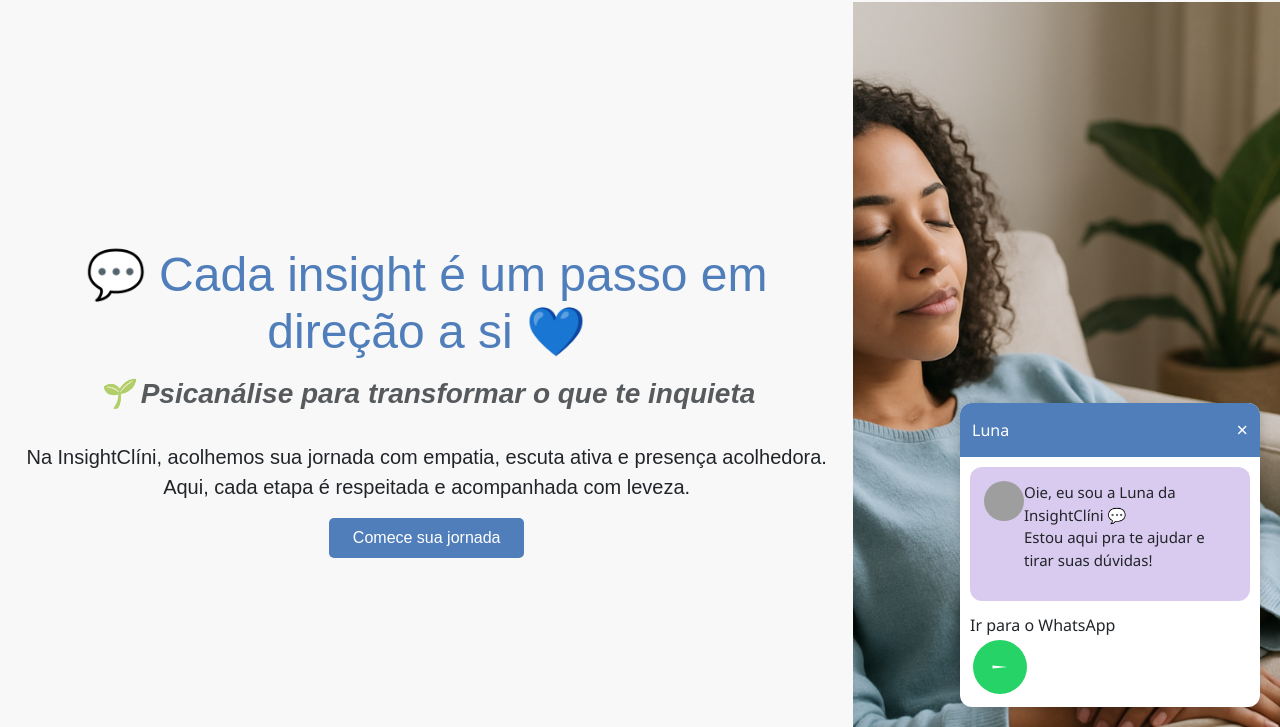
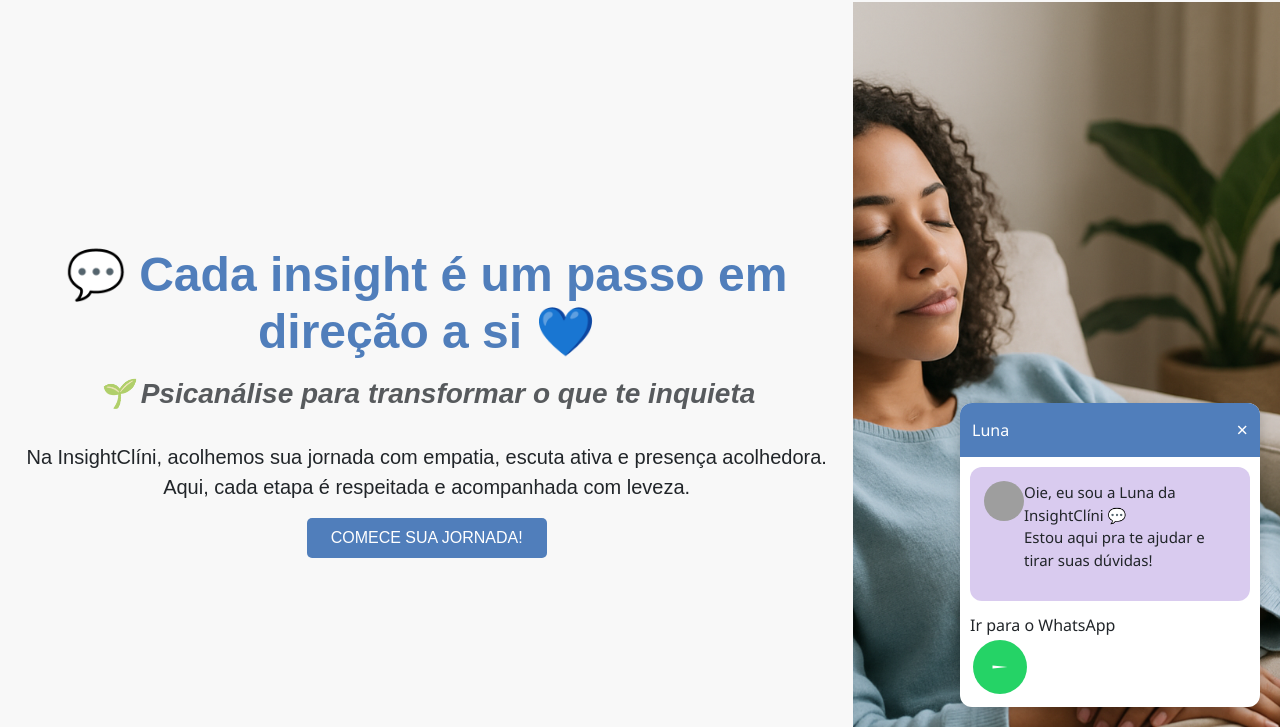
Before and after one commit to irene-paes/insightclini, a plain HTML site: page index.html in a window 1280 px wide. Shown: the part 73-800 px from the top of the page. Drawn offline with nearby package versions, Linux system fonts and the light colour scheme; grey boxes are pictures that could not be loaded; files whose address does not match are found by name.

Commit message:
Update index.html

```diff
--- a/index.html
+++ b/index.html
@@ -19,13 +19,13 @@
 
       <!-- Coluna da Esquerda reformulada e animada -->
       <div class="col-12 col-md-8 d-flex flex-column justify-content-center align-items-center text-center px-4 py-5">
-        <h1 class="display-5 mb-3 fade-in-top">💬 Cada insight é um passo em direção a si 💙</h1>
+        <h1 class="display-5 mb-3 fw-bold fade-in-top">💬 Cada insight é um passo em direção a si 💙</h1>
         <h3 class="text-muted fst-italic">🌱 Psicanálise para transformar o que te inquieta</h3>
         <p class="lead mt-4 mb-3">
           Na <strong>InsightClíni</strong>, acolhemos sua jornada com empatia, escuta ativa e presença acolhedora.<br>
           Aqui, cada etapa é respeitada e acompanhada com leveza.
         </p>
-        <a href="desafios.html" class="btn btn-primary px-4 py-2">Comece sua jornada</a>
+        <a href="desafios.html" class="btn btn-primary px-4 py-2 text-uppercase">Comece sua jornada!</a>
       </div>
 
       <!-- Coluna da Direita com imagem de fundo -->
```
